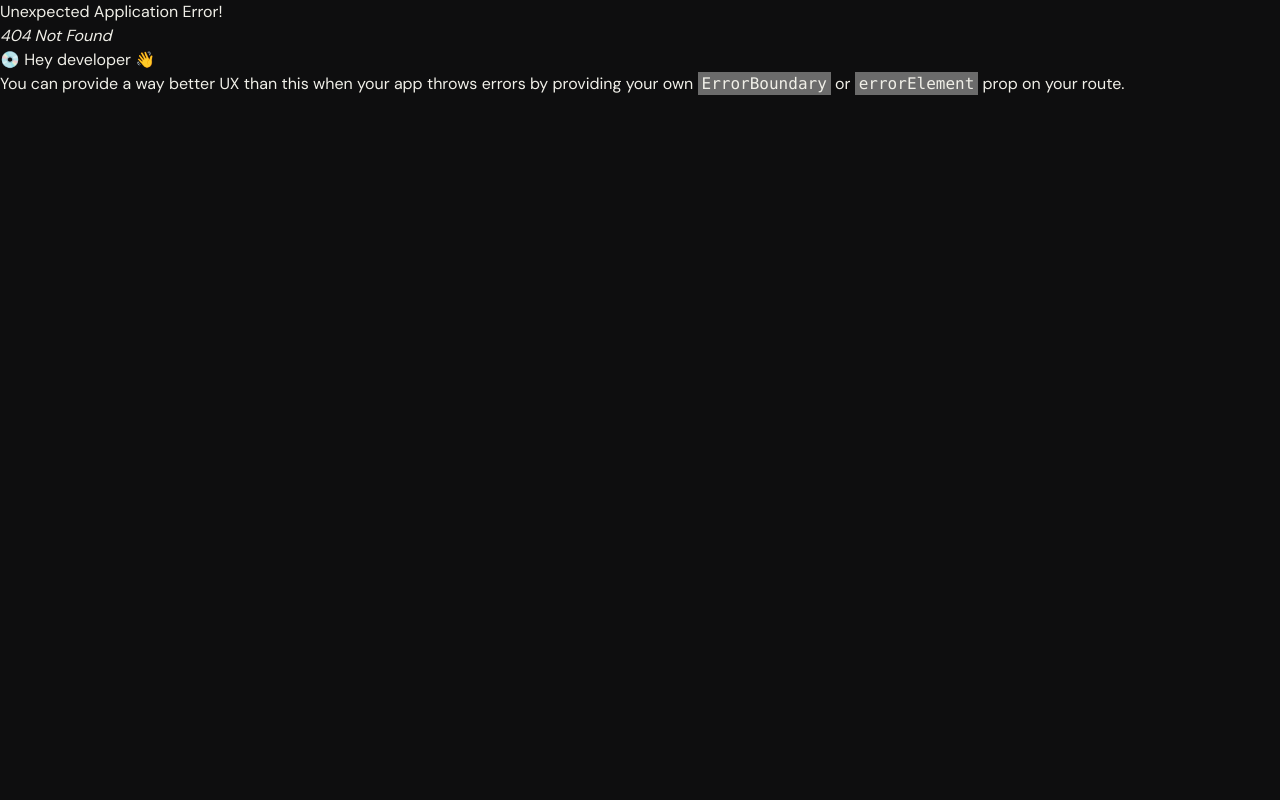
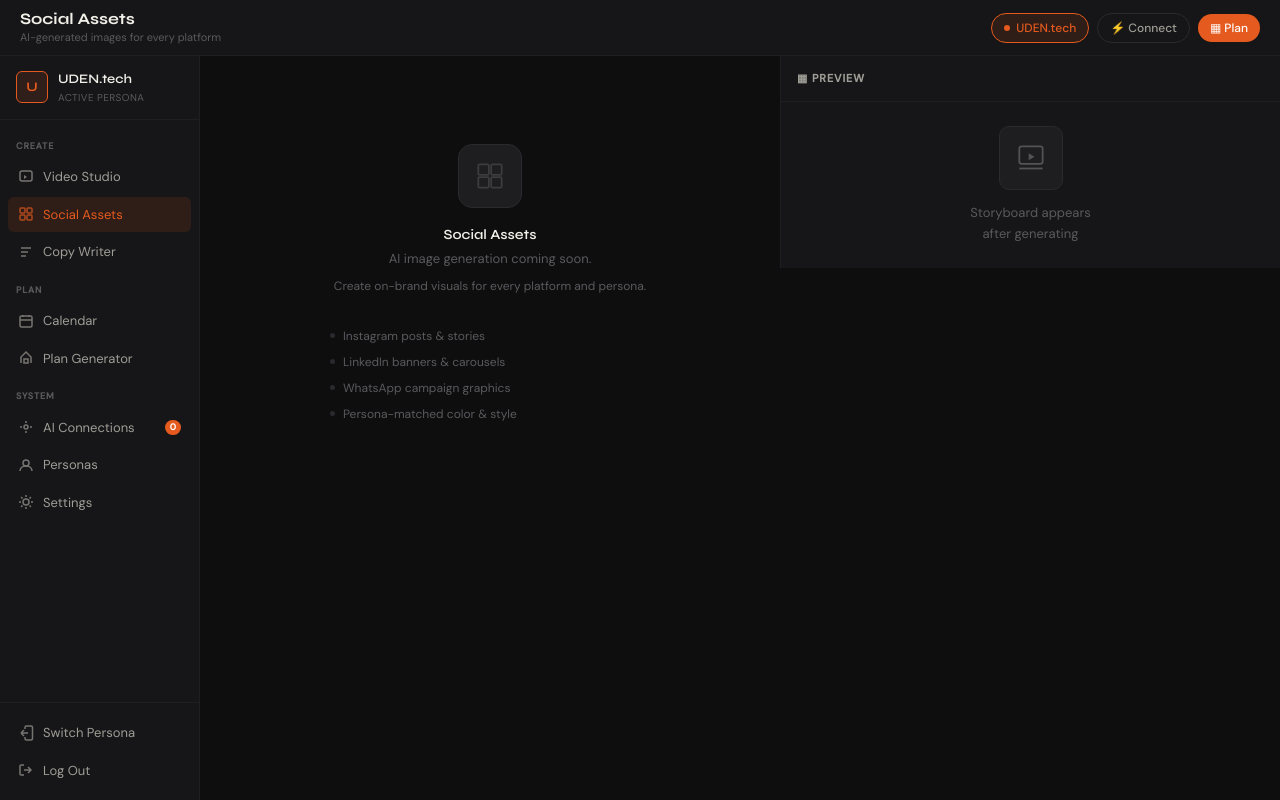
Before and after one commit to neeta666/creative-studio-os, a React (Vite) app: page /social in a window 1280 px wide. Before the commit this address had no page. Built offline with nearby package versions, Linux system fonts and the light colour scheme.

Commit message:
Restructure app: separate Copy, Image, Video pages with routing

```diff
--- /dev/null
+++ b/src/pages/CopyWriterPage.tsx
@@ -0,0 +1,64 @@
+import { useState } from 'react'
+import DashboardLayout from '@/components/layout/DashboardLayout'
+import BatchPanel      from '@/components/batch/BatchPanel'
+import type { Variant } from '@/api/generateService'
+
+function PanelOutput({ result }: { result: Variant }) {
+  return (
+    <div className="flex flex-col gap-4 p-4 overflow-y-auto flex-1">
+      <span className="text-[13px] font-semibold text-text-primary leading-snug">
+        {result.title}
+      </span>
+      <p className="text-[13px] text-text-secondary leading-relaxed whitespace-pre-wrap">
+        {result.content}
+      </p>
+      <span className="text-[11px] text-text-muted">
+        {result.word_count} words
+      </span>
+    </div>
+  )
+}
+
+function PanelLoading() {
+  return (
+    <div className="flex-1 flex items-center justify-center gap-3 p-6">
+      <span className="w-[6px] h-[6px] rounded-full bg-accent animate-pulse flex-shrink-0" />
+      <span className="text-[13px] text-text-muted">Generating…</span>
+    </div>
+  )
+}
+
+export default function CopyWriterPage() {
+  const [result,     setResult]     = useState<Variant | null>(null)
+  const [generating, setGenerating] = useState(false)
+
+  function handleResult(v: Variant | null) {
+    setResult(v)
+    setGenerating(false)
+  }
+
+  function handleGenerating() {
+    setGenerating(true)
+    setResult(null)
+  }
+
+  const panelContent = generating
+    ? <PanelLoading />
+    : result
+      ? <PanelOutput result={result} />
+      : undefined
+
+  return (
+    <DashboardLayout
+      title="Copy Writer"
+      subtitle="Single post & batch content generation"
+      panelTitle="Output"
+      panelContent={panelContent}
+    >
+      <BatchPanel
+        onResult={handleResult}
+        onGenerating={handleGenerating}
+      />
+    </DashboardLayout>
+  )
+}
--- /dev/null
+++ b/src/pages/SocialAssetsPage.tsx
@@ -0,0 +1,56 @@
+import DashboardLayout from '@/components/layout/DashboardLayout'
+
+function ComingSoonPanel() {
+  return (
+    <div className="flex flex-col items-center justify-center h-full gap-4 py-16">
+      <div className="w-16 h-16 rounded-lg bg-bg-elevated border border-[#2a2a2e]
+                      flex items-center justify-center flex-shrink-0">
+        <svg width="28" height="28" viewBox="0 0 24 24" fill="none"
+          stroke="currentColor" strokeWidth="1.5" className="text-text-muted opacity-50">
+          <rect x="2" y="2" width="9" height="9" rx="1" />
+          <rect x="13" y="2" width="9" height="9" rx="1" />
+          <rect x="2" y="13" width="9" height="9" rx="1" />
+          <rect x="13" y="13" width="9" height="9" rx="1" />
+        </svg>
+      </div>
+      <div className="text-center flex flex-col gap-1">
+        <span className="text-[14px] font-semibold text-text-primary font-display">
+          Social Assets
+        </span>
+        <span className="text-[13px] text-text-muted">
+          AI image generation coming soon.
+        </span>
+        <span className="text-[12px] text-text-muted mt-1">
+          Create on-brand visuals for every platform and persona.
+        </span>
+      </div>
+
+      {/* Feature preview list */}
+      <div className="mt-4 flex flex-col gap-2 w-full max-w-xs">
+        {[
+          'Instagram posts & stories',
+          'LinkedIn banners & carousels',
+          'WhatsApp campaign graphics',
+          'Persona-matched color & style',
+        ].map(f => (
+          <div key={f} className="flex items-center gap-2">
+            <span className="w-[5px] h-[5px] rounded-full bg-[#2a2a2e] flex-shrink-0" />
+            <span className="text-[12px] text-text-muted">{f}</span>
+          </div>
+        ))}
+      </div>
+    </div>
+  )
+}
+
+export default function SocialAssetsPage() {
+  return (
+    <DashboardLayout
+      title="Social Assets"
+      subtitle="AI-generated images for every platform"
+      panelTitle="Preview"
+    >
+      <ComingSoonPanel />
+    </DashboardLayout>
+  )
+}
--- /dev/null
+++ b/src/pages/VideoStudioPage.tsx
@@ -0,0 +1,55 @@
+import DashboardLayout from '@/components/layout/DashboardLayout'
+
+function ComingSoonPanel() {
+  return (
+    <div className="flex flex-col items-center justify-center h-full gap-4 py-16">
+      <div className="w-16 h-16 rounded-lg bg-bg-elevated border border-[#2a2a2e]
+                      flex items-center justify-center flex-shrink-0">
+        <svg width="28" height="28" viewBox="0 0 24 24" fill="none"
+          stroke="currentColor" strokeWidth="1.5" className="text-text-muted opacity-50">
+          <rect x="2" y="2" width="20" height="15" rx="2" />
+          <path d="M10 8l5 3-5 3V8z" fill="currentColor" stroke="none" />
+          <path d="M2 21h20" />
+        </svg>
+      </div>
+      <div className="text-center flex flex-col gap-1">
+        <span className="text-[14px] font-semibold text-text-primary font-display">
+          Video Studio
+        </span>
+        <span className="text-[13px] text-text-muted">
+          AI video generation coming soon.
+        </span>
+        <span className="text-[12px] text-text-muted mt-1">
+          Will support 12s promos and multi-scene story videos via Azure Sora 2.
+        </span>
+      </div>
+
+      {/* Feature preview list */}
+      <div className="mt-4 flex flex-col gap-2 w-full max-w-xs">
+        {[
+          '12-second promo videos',
+          'Multi-scene story builder',
+          'Persona-matched brand overlay',
+          'Platform presets (Reels, Shorts, LinkedIn)',
+        ].map(f => (
+          <div key={f} className="flex items-center gap-2">
+            <span className="w-[5px] h-[5px] rounded-full bg-[#2a2a2e] flex-shrink-0" />
+            <span className="text-[12px] text-text-muted">{f}</span>
+          </div>
+        ))}
+      </div>
+    </div>
+  )
+}
+
+export default function VideoStudioPage() {
+  return (
+    <DashboardLayout
+      title="Video Studio"
+      subtitle="Azure Sora 2 · 12s promos & story videos"
+      panelTitle="Storyboard"
+    >
+      <ComingSoonPanel />
+    </DashboardLayout>
+  )
+}
```
Also changed, not shown: src/router/index.tsx (+13 -15 lines), src/components/batch/BatchPanel.tsx (line endings or trailing spaces).
